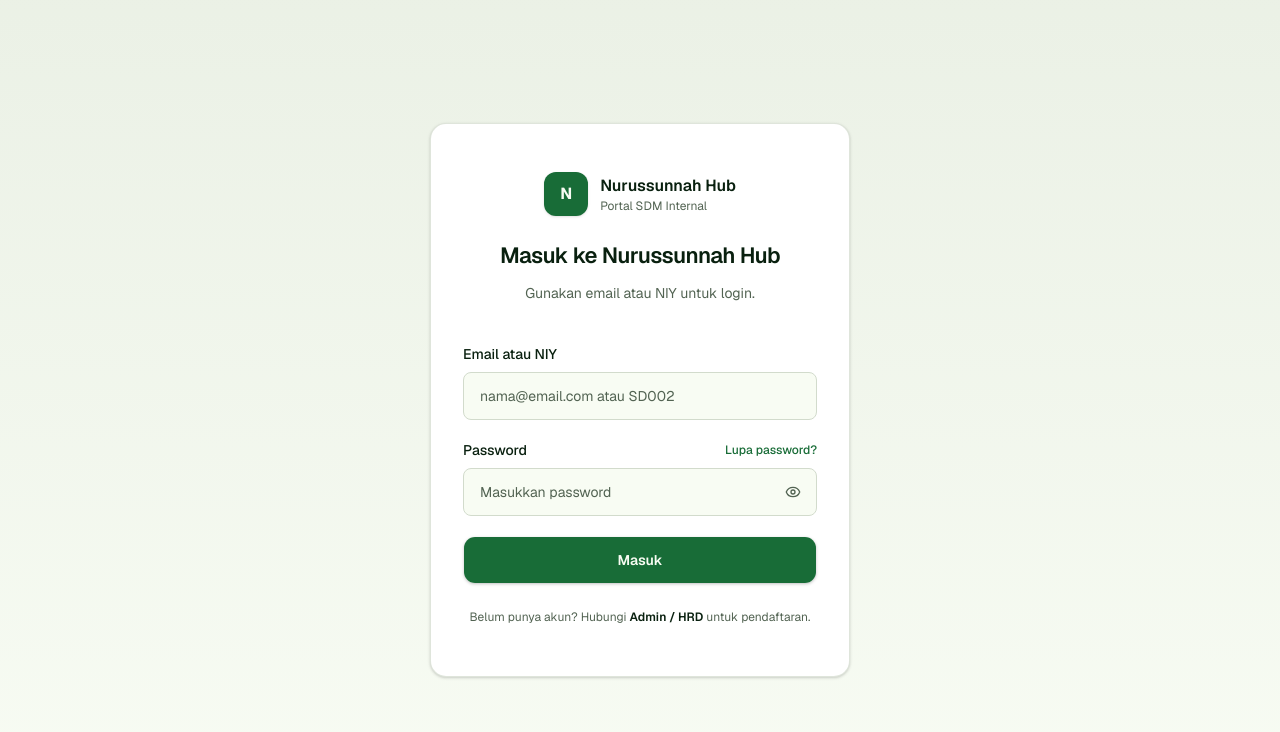
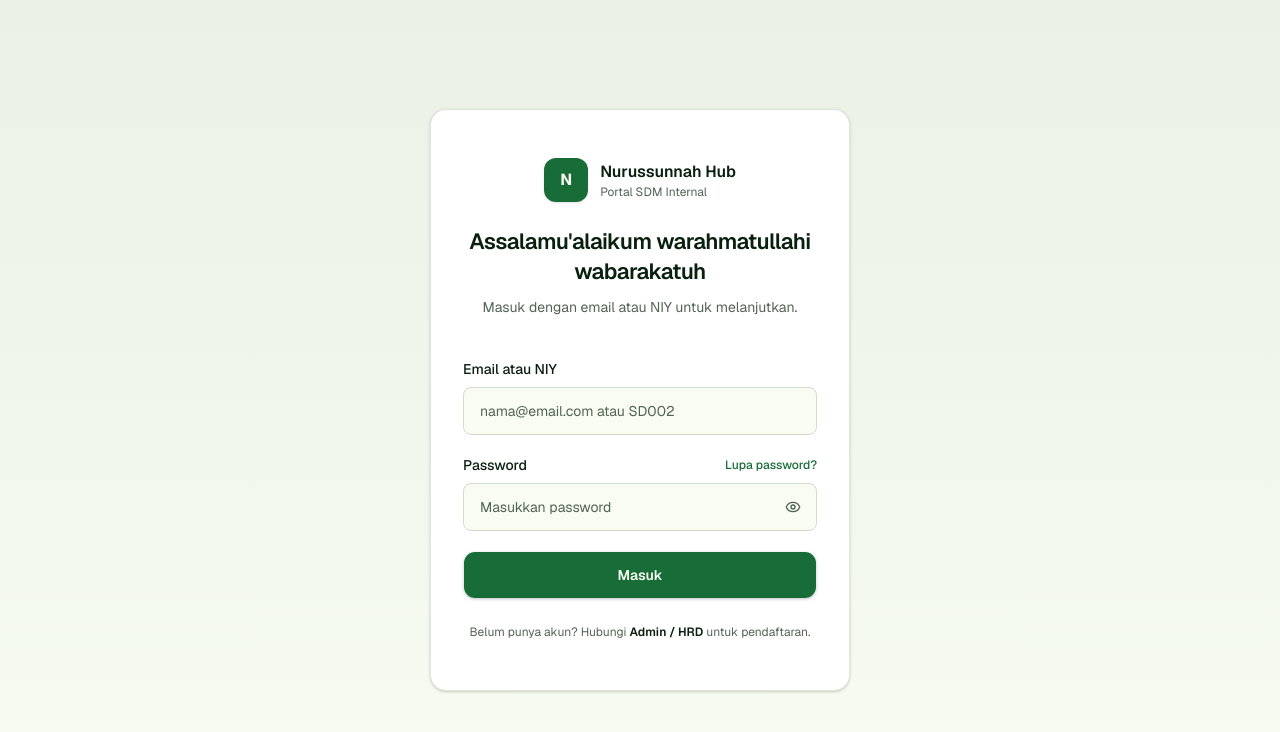
Before and after one commit to yasirabd/nurussunnah-hub, a Next.js app: page /auth/login in a window 1280 px wide. Shown: the top 732 px of the page. Built offline with nearby package versions, Linux system fonts and the light colour scheme.

Commit message:
fix: restore islamic greeting on login page

```diff
--- a/src/app/auth/login/page.tsx
+++ b/src/app/auth/login/page.tsx
@@ -102,11 +102,11 @@ export default function LoginPage() {
             <p className="text-xs text-muted-foreground">Portal SDM Internal</p>
           </div>
         </div>
-        <h1 className="text-[22px] font-semibold tracking-tight text-foreground">
-          Masuk ke Nurussunnah Hub
+        <h1 className="text-[22px] font-semibold tracking-tight text-foreground leading-snug">
+          Assalamu&apos;alaikum warahmatullahi wabarakatuh
         </h1>
         <p className="mt-1.5 text-sm leading-relaxed text-muted-foreground">
-          Gunakan email atau NIY untuk login.
+          Masuk dengan email atau NIY untuk melanjutkan.
         </p>
       </CardHeader>
       <CardContent className="px-8 pb-8">
```
